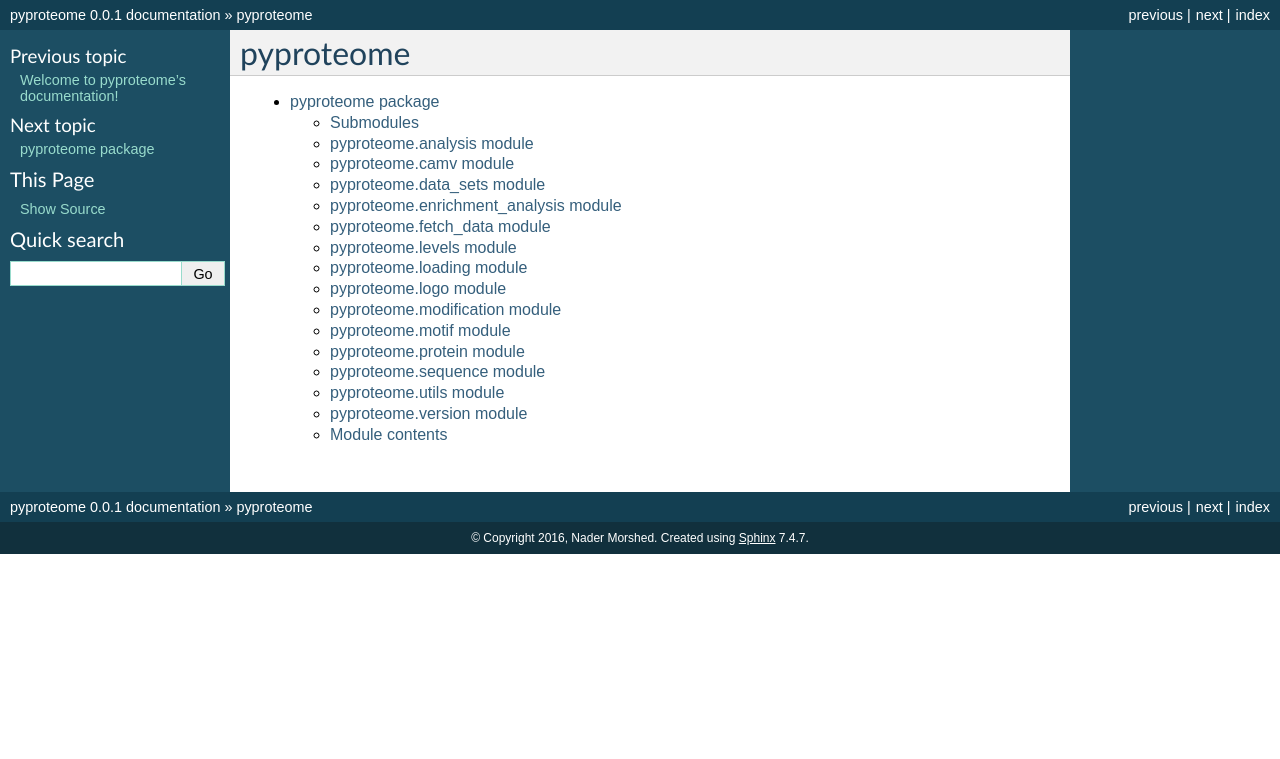
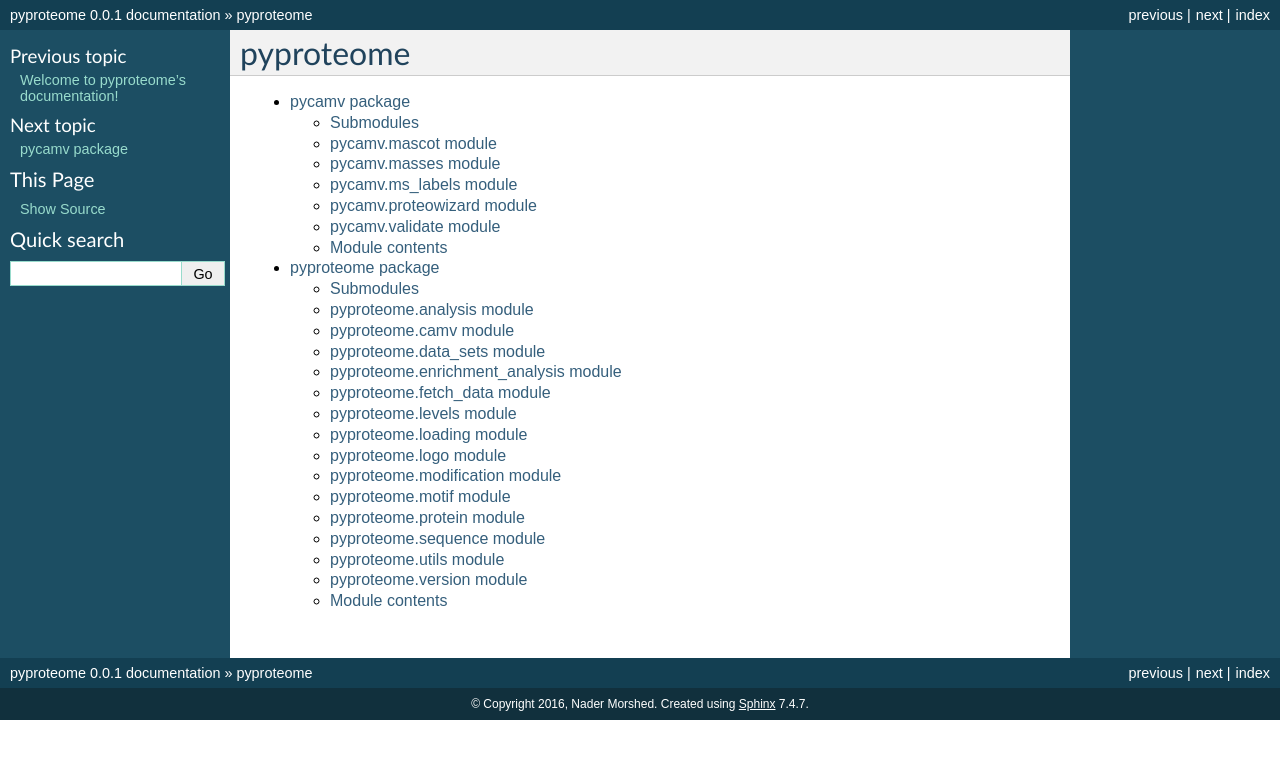
Before and after one commit to white-lab/pyproteome, a Sphinx documentation site: the page built from docs/modules.rst, in a window 1280 px wide. Shown: the top 759 px of the page. Built offline with Sphinx 7.4.7, drawn with Linux system fonts in a browser that asks for light colours.

Commit message:
Added pycamv auto docs

```diff
--- a/docs/modules.rst
+++ b/docs/modules.rst
@@ -4,4 +4,5 @@ pyproteome
 .. toctree::
    :maxdepth: 4
 
+   pycamv
    pyproteome
--- /dev/null
+++ b/docs/pycamv.rst
@@ -0,0 +1,54 @@
+pycamv package
+==============
+
+Submodules
+----------
+
+pycamv.mascot module
+--------------------
+
+.. automodule:: pycamv.mascot
+    :members:
+    :undoc-members:
+    :show-inheritance:
+
+pycamv.masses module
+--------------------
+
+.. automodule:: pycamv.masses
+    :members:
+    :undoc-members:
+    :show-inheritance:
+
+pycamv.ms_labels module
+-----------------------
+
+.. automodule:: pycamv.ms_labels
+    :members:
+    :undoc-members:
+    :show-inheritance:
+
+pycamv.proteowizard module
+--------------------------
+
+.. automodule:: pycamv.proteowizard
+    :members:
+    :undoc-members:
+    :show-inheritance:
+
+pycamv.validate module
+----------------------
+
+.. automodule:: pycamv.validate
+    :members:
+    :undoc-members:
+    :show-inheritance:
+
+
+Module contents
+---------------
+
+.. automodule:: pycamv
+    :members:
+    :undoc-members:
+    :show-inheritance:
```
